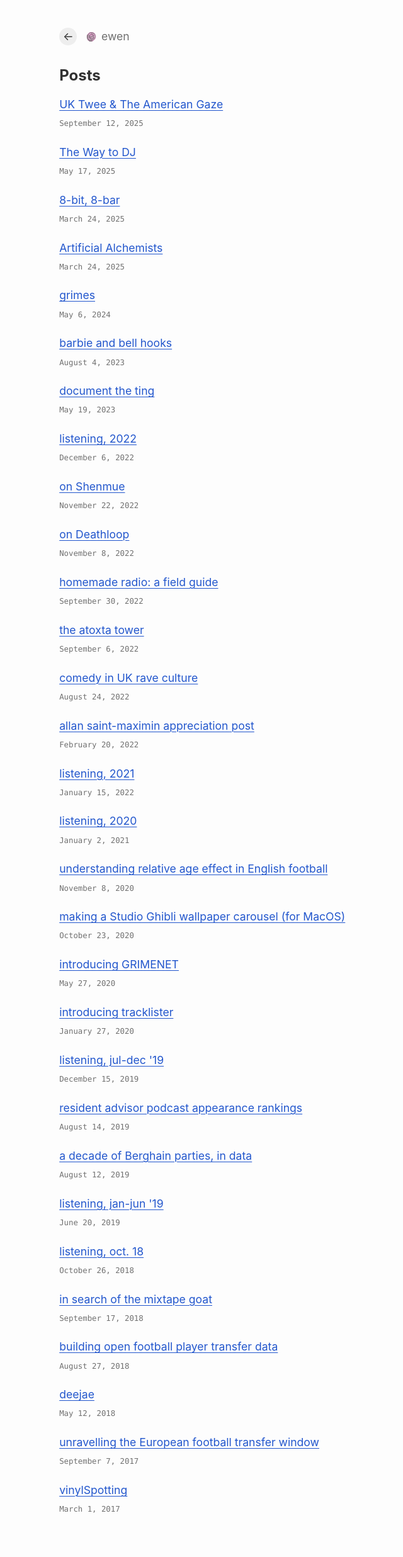
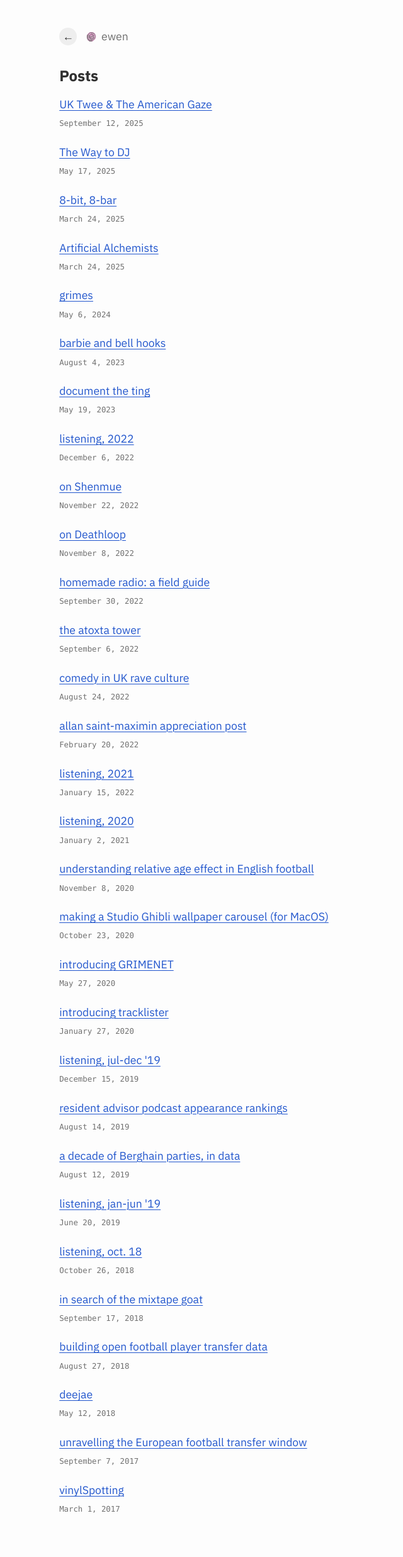
Before and after one commit to ewenme/site2, a Jekyll site: the page built from posts.html, in a window 1280 px wide. Shown: the whole page at 63% size, without its empty margins (229-869 px from the left). Built offline with Jekyll 4.4.1, drawn with Linux system fonts in a browser that asks for light colours.

Commit message:
reinstate plex sans

```diff
--- a/assets/new.scss
+++ b/assets/new.scss
@@ -52,7 +52,7 @@ html { font-size: 100%; font: -apple-system-body; }
   --logoColor: #cccccc;
   --photoBackground: #f4f4f4;
 
-  --sansserif: -apple-system, BlinkMacSystemFont, avenir next, avenir, segoe ui, helvetica neue, Adwaita Sans, Cantarell, Ubuntu, roboto, noto, helvetica, arial, sans-serif;
+  --sansserif: 'IBM Plex Sans', system-ui, sans-serif;
   --serif: Charter, 'Bitstream Charter', Georgia, serif;
   --monospace: ui-monospace, "SFMono-Regular", "SF Mono", Menlo, Consolas, "Liberation Mono", monospace;
 }
```
